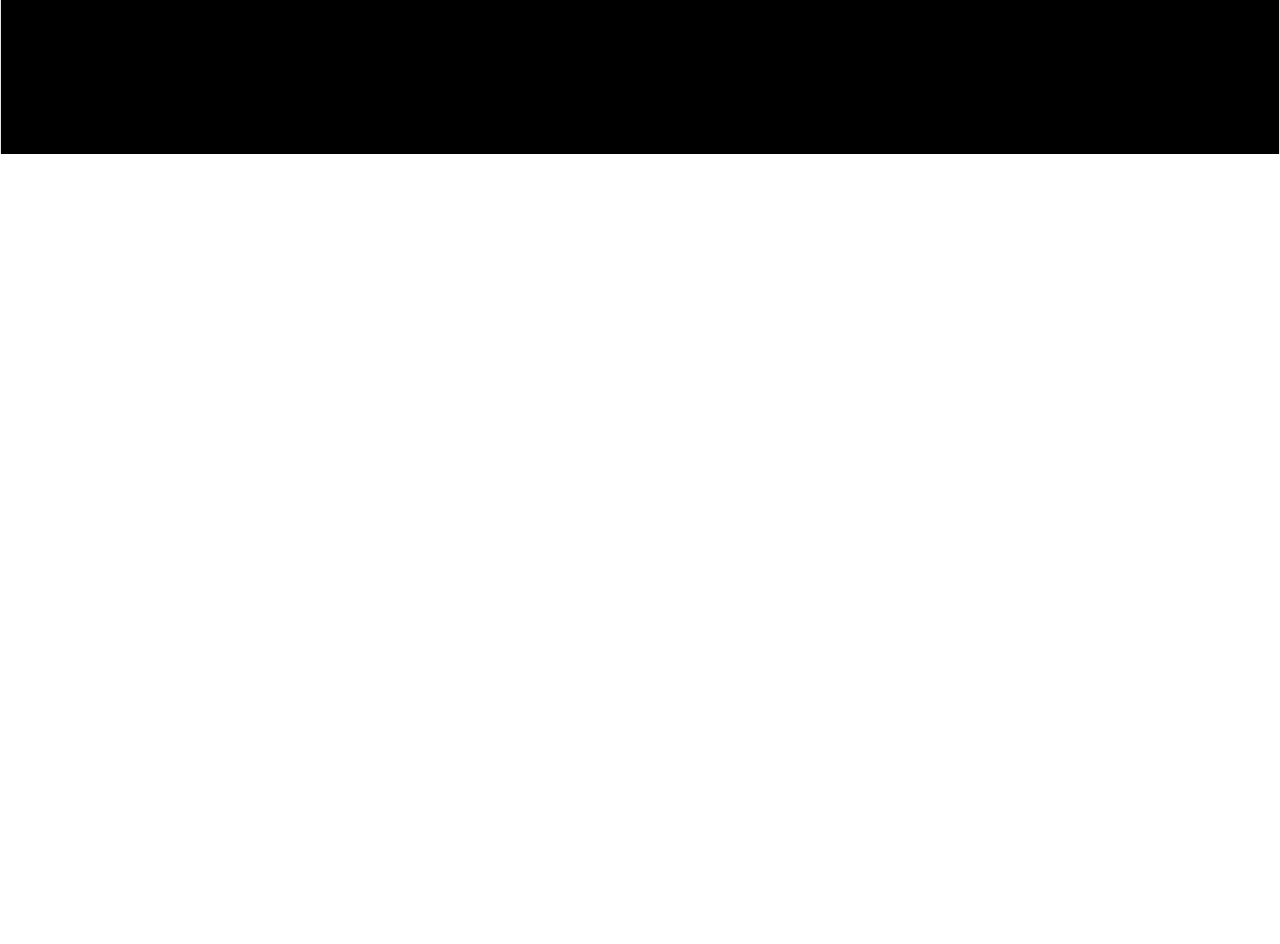
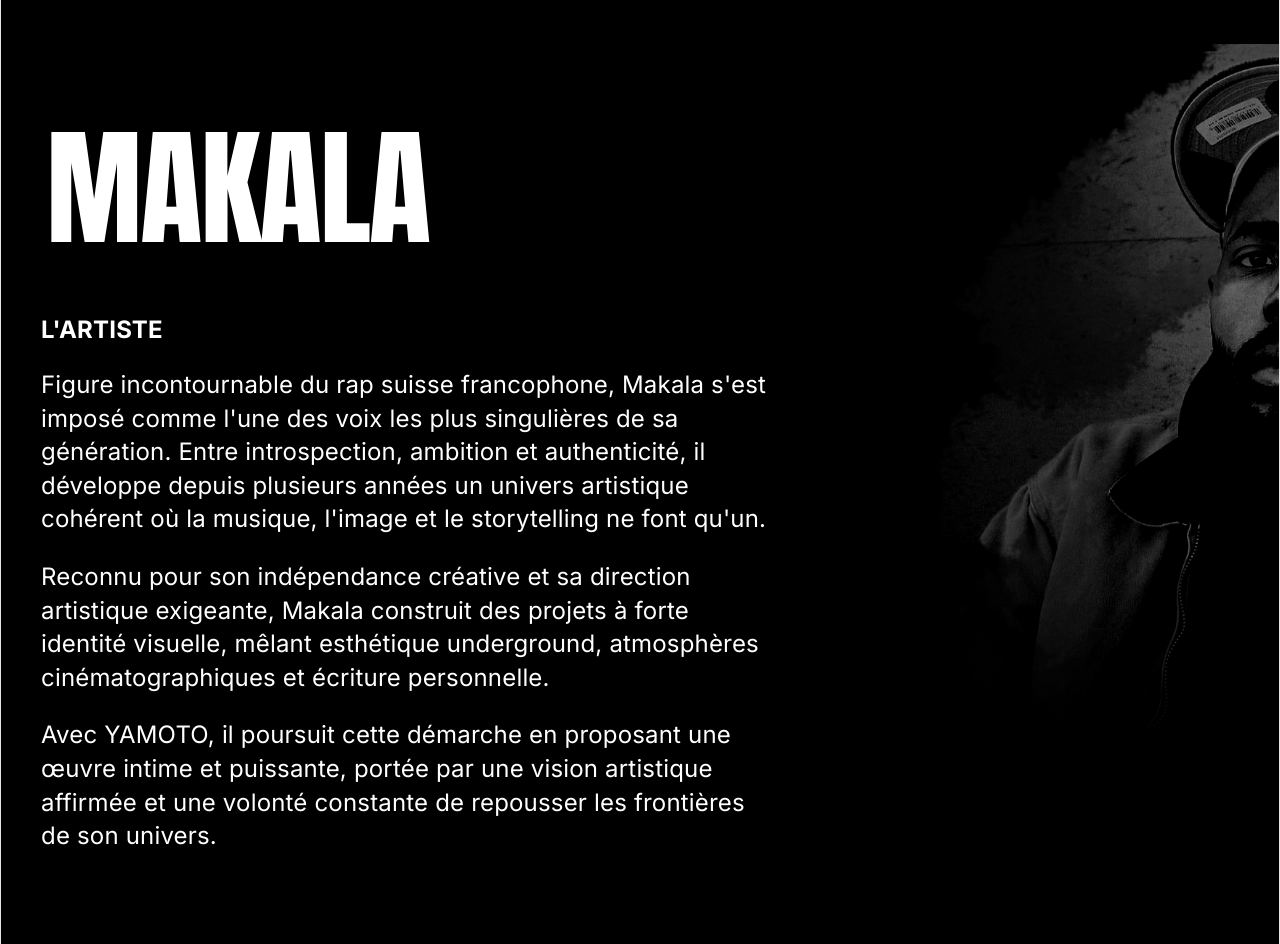
Before and after one commit to thilleli27/yamoto-site, a React (Vite) app: page / in a window 1280 px wide. Shown: the part 2520-3464 px from the top of the page. Before the commit the page ends 2674 px from the top, so only its background shows below. Built offline with nearby package versions, Linux system fonts and the light colour scheme; no server answers.

Commit message:
section Makala terminee

```diff
--- a/src/components/Makala.jsx
+++ b/src/components/Makala.jsx
@@ -0,0 +1,120 @@
+// Section MAKALA — biographie de l'artiste
+// Photo de fond noir/blanc + titre + texte à gauche
+
+function Makala() {
+  return (
+    <section
+      id="makala"
+      style={{
+        width: '100%',
+        minHeight: '900px',
+        position: 'relative',
+        overflow: 'hidden',
+        backgroundColor: 'var(--noir)',
+        marginTop: '-110px',
+
+      }}
+    >
+
+      {/* Photo de fond Makala noir/blanc */}
+      <img
+        src="/images/makala_bg.png"
+        alt="Makala"
+        style={{
+          position: 'absolute',
+          right: 0,
+          top: 0,
+          height: '100%',
+          width: '60%',
+          objectFit: 'cover',
+          objectPosition: 'center',
+        }}
+      />
+
+      {/* Contenu texte à gauche */}
+      <div style={{
+        position: 'relative',
+        zIndex: 1,
+        paddingLeft: '40px',
+        paddingTop: '80px',
+        maxWidth: '737px',
+      }}>
+
+        {/* Titre MAKALA */}
+        <h1 style={{
+          fontFamily: 'var(--font-anton)',
+          fontSize: '128px',
+          fontWeight: '400',
+          color: 'var(--blanc)',
+          lineHeight: '100%',
+          marginBottom: '60px',
+          width: '394px',
+        }}>
+          MAKALA
+        </h1>
+
+        {/* Sous titre L'ARTISTE */}
+        <p style={{
+          fontFamily: 'var(--font-nav)',
+          fontSize: '24px',
+          fontWeight: '700',
+          color: 'var(--blanc)',
+          marginBottom: '20px',
+          letterSpacing: '0%',
+          textAlign: 'left',
+
+        }}>
+          {"L'ARTISTE"}
+        </p>
+
+        {/* Paragraphe 1 */}
+        <p style={{
+          fontFamily: 'var(--font-nav)',
+          fontSize: '24px',
+          fontWeight: '400',
+          color: 'var(--blanc)',
+          lineHeight: '140%',
+          marginBottom: '24px',
+          width: '737px',
+          textAlign: 'left',
+
+        }}>
+          {"Figure incontournable du rap suisse francophone, Makala s'est imposé comme l'une des voix les plus singulières de sa génération. Entre introspection, ambition et authenticité, il développe depuis plusieurs années un univers artistique cohérent où la musique, l'image et le storytelling ne font qu'un."}
+        </p>
+
+        {/* Paragraphe 2 */}
+        <p style={{
+          fontFamily: 'var(--font-nav)',
+          fontSize: '24px',
+          fontWeight: '400',
+          color: 'var(--blanc)',
+          lineHeight: '140%',
+          marginBottom: '24px',
+          width: '737px',
+          textAlign: 'left',
+
+        }}>
+          {"Reconnu pour son indépendance créative et sa direction artistique exigeante, Makala construit des projets à forte identité visuelle, mêlant esthétique underground, atmosphères cinématographiques et écriture personnelle."}
+        </p>
+
+        {/* Paragraphe 3 */}
+        <p style={{
+          fontFamily: 'var(--font-nav)',
+          fontSize: '24px',
+          fontWeight: '400',
+          color: 'var(--blanc)',
+          lineHeight: '140%',
+          width: '737px',
+          textAlign: 'left',
+
+        }}>
+          {"Avec YAMOTO, il poursuit cette démarche en proposant une œuvre intime et puissante, portée par une vision artistique affirmée et une volonté constante de repousser les frontières de son univers."}
+        </p>
+
+      </div>
+
+    </section>
+  );
+}
+
+export default Makala;
--- a/src/pages/Home.jsx
+++ b/src/pages/Home.jsx
@@ -5,6 +5,7 @@ import Navbar from "../components/Navbar";
 import Hero from "../components/Hero";
 import Yamoto from "../components/Yamoto";
 import Tracklist from "../components/Tracklist";
+import Makala from "../components/Makala";
 import "../styles/global.css";
 
 function Home() {
@@ -14,6 +15,7 @@ function Home() {
       <Hero />
       <Yamoto />
       <Tracklist />
+      <Makala />
     </div>
   );
 }
```
Also changed, not shown: public/images/makala_bg.png (added).
